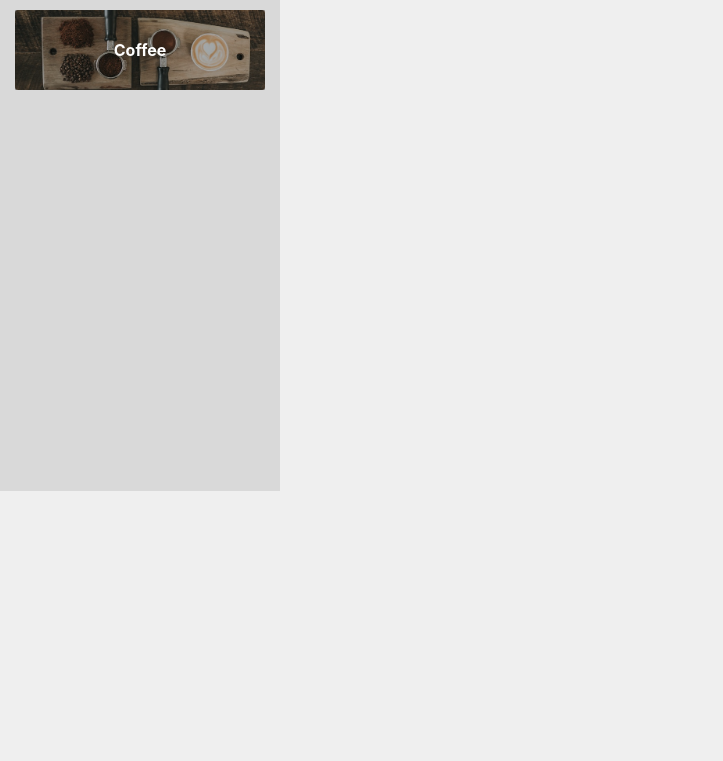
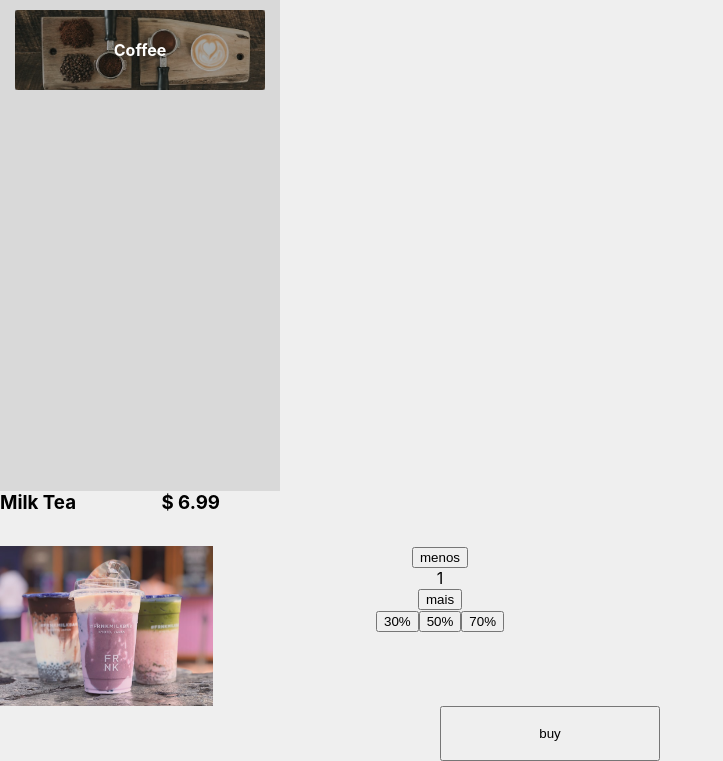
Before and after one commit to vinicius-je/coffee-shop-react, a React (Create React App) app: page / in a window 1280 px wide. Shown: the part 309-1070 px from the top of the page, without its empty margins (0-723 px from the left). Before the commit the page ends 800 px from the top, so only its background shows below. Built offline with nearby package versions, Linux system fonts and the light colour scheme.

Commit message:
main, product card, option card and counter

```diff
--- a/src/App.js
+++ b/src/App.js
@@ -1,6 +1,7 @@
 import './App.css';
 //Components
 import { Header } from './components/header/Header';
+import { Main } from './components/main/Main';
 import { Navbar } from './components/navbar/Navbar';
 
 function App() {
@@ -8,6 +9,7 @@ function App() {
     <div className="App">
       <Header/>
       <Navbar/>
+      <Main/>
     </div>
   );
 }
--- /dev/null
+++ b/src/components/main/Main.js
@@ -0,0 +1,9 @@
+import { ProductCard } from "../product/ProductCard"
+
+export const Main = () => {
+    return(
+        <div className="main-container">
+            <ProductCard/>
+        </div>
+    )
+}
--- /dev/null
+++ b/src/components/product/Counter.js
@@ -0,0 +1,23 @@
+import { useState } from "react"
+
+export const Counter = () => {
+    const [amount, setAmount] = useState(1);
+
+    const plus = () => {
+        setAmount(amount + 1);
+    }
+
+    const minus = () => {
+        if(amount != 1)
+            setAmount(amount - 1);
+    }
+
+
+    return(
+        <div className="counter-container">
+            <button className="btn-minus" onClick={minus}>menos</button>
+            <div className="counter-amount">{amount}</div>
+            <button className="btn-plus" onClick={plus}>mais</button>
+        </div>
+    )
+}
--- /dev/null
+++ b/src/components/product/OptionCard.js
@@ -0,0 +1,11 @@
+
+export const OptionCard = () => {
+    return(
+        <div className="option-card">
+            <h3 className="option-title"></h3>
+            <button className="option-btn">30%</button>
+            <button className="option-btn">50%</button>
+            <button className="option-btn">70%</button>
+        </div>
+    )
+}
--- /dev/null
+++ b/src/components/product/ProductCard.css
@@ -0,0 +1,36 @@
+.product-card-grid{
+    display: grid;
+    grid-template-columns: repeat(3, 1fr);
+    grid-template-rows: repeat(3, 1fr);
+    width: 660px;
+    height: 270px;
+}
+
+.product-info{
+    grid-area: 1 / 1 / 2 / 2;
+    display: flex;
+    justify-content: space-between;
+}
+
+.product-img-container{
+    width: 213px;
+    height: 160px;
+}
+
+.product-img-container img{
+    width: 100%;
+    height: 100%;
+    object-fit: contain;
+}
+
+.product-img-container{
+    grid-area: 2 / 1 / 3 / 2;
+}
+
+.options-container{
+    grid-area: 2 / 2 / 3 / 4;
+}
+
+.add-btn{
+    grid-area: 3 / 3 / 4 / 4;
+}
--- /dev/null
+++ b/src/components/product/ProductCard.js
@@ -0,0 +1,23 @@
+import img from '../../assets/milkshake_bg.jpg'
+import { Counter } from './Counter'
+import { OptionCard } from './OptionCard'
+import './ProductCard.css'
+
+export const ProductCard = () => {
+    return(
+        <div className="product-card-grid">
+            <div className="product-info">
+                <h3 className="product-name">Milk Tea</h3>
+                <h3 className="product-price">$ 6.99</h3>
+            </div>
+            <div className="product-img-container">
+                <img src={img}/>
+            </div>
+            <div className="options-container">
+                <Counter/>
+                <OptionCard/>
+            </div>
+            <button className="add-btn">buy</button>
+        </div>
+    )
+}
```
